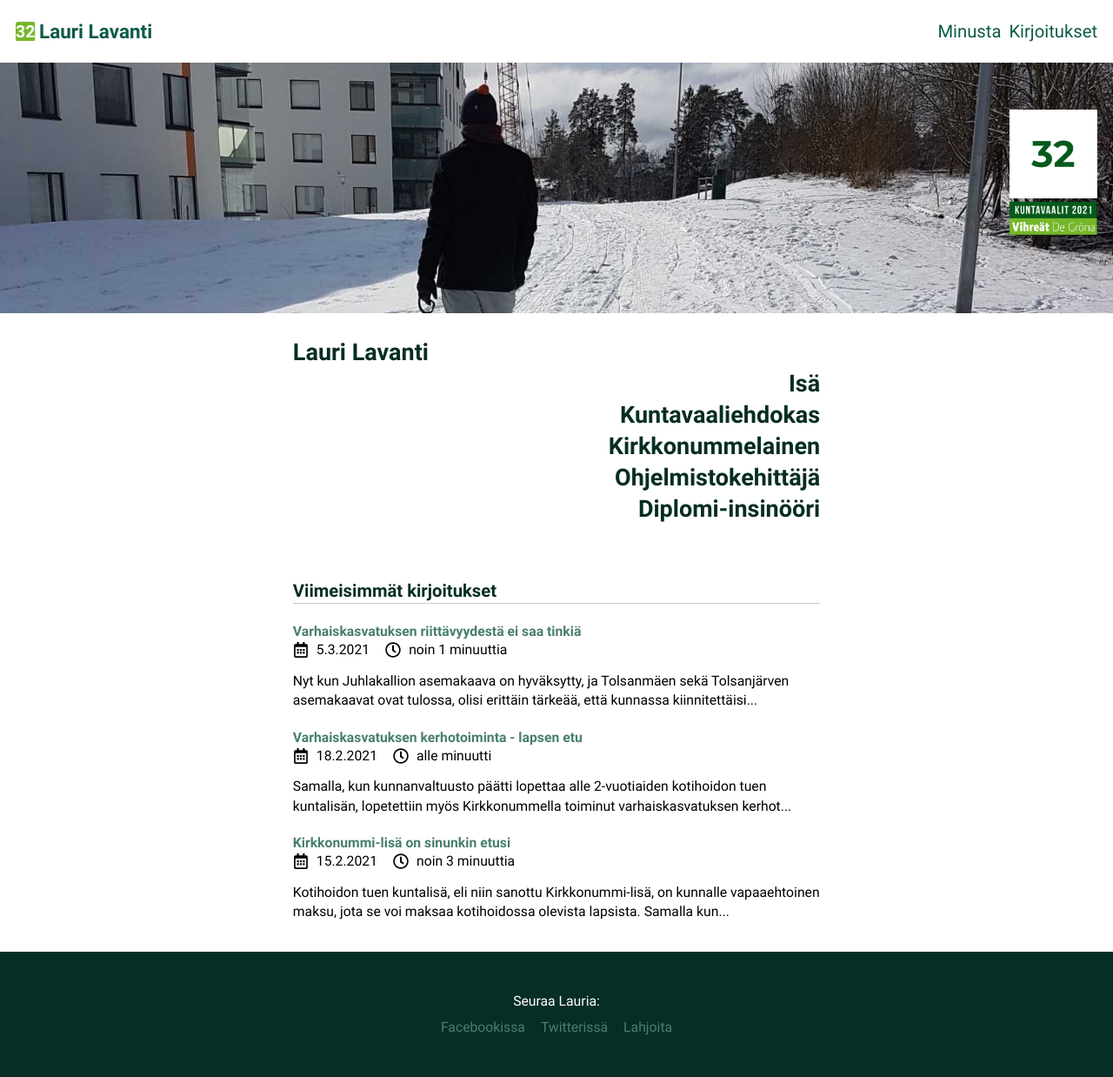
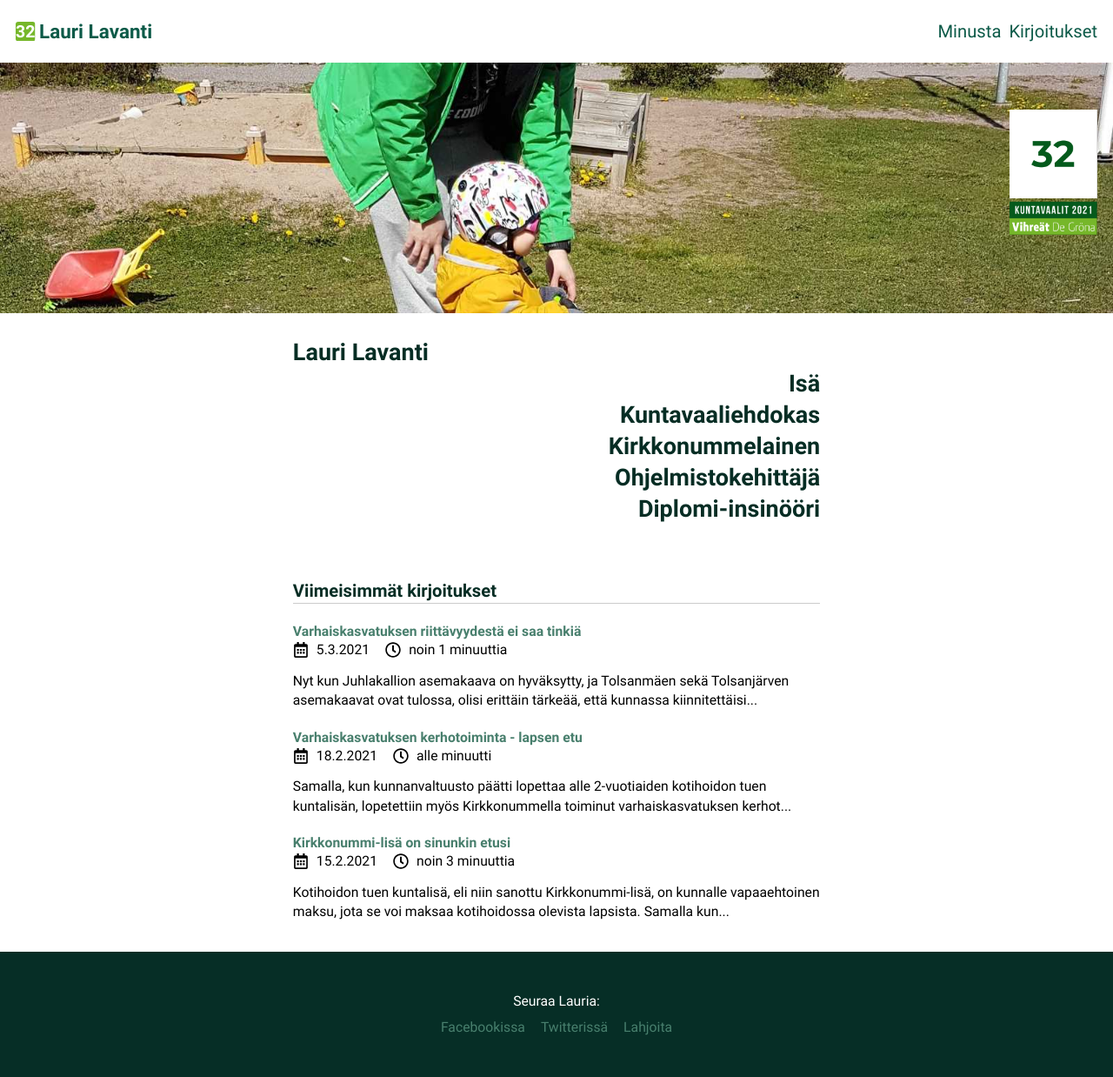
Before and after one commit to Lapanti/lapanti.github.io, a Jekyll site: the page built from index.html, in a window 1280 px wide. Shown: the whole page at 87% size. Built offline with Jekyll 4.4.1, drawn with Linux system fonts in a browser that asks for light colours.

Commit message:
update frontpage picture

```diff
--- a/_layouts/home.html
+++ b/_layouts/home.html
@@ -4,7 +4,7 @@ image: /assets/images/lauri-lavanti-l.jpg
 ---
 
 <article>
-  <img class="h" height="180" width="320" alt="Pulkkaretkellä" src="/assets/images/pulkkaretkella-s.jpg" srcset="/assets/images/pulkkaretkella-s.jpg 320w, /assets/images/pulkkaretkella-m.jpg 640w, /assets/images/pulkkaretkella-l.jpg 1024w, /assets/images/pulkkaretkella-xl.jpg 1600w" sizes="100vw" />
+  <img class="h" height="180" width="320" alt="Pyöräilyn harjoittelua tyttäreni kanssa" src="/assets/images/pyoraily-harjoituksia-s.jpg" srcset="/assets/images/pyoraily-harjoituksia-s.jpg 320w, /assets/images/pyoraily-harjoituksia-m.jpg 640w, /assets/images/pyoraily-harjoituksia-l.jpg 1024w, /assets/images/pyoraily-harjoituksia-xl.jpg 1600w" sizes="100vw" />
   <aside class="n">
     <img height="90" width="63" alt="ehdokas numero 32" src="/assets/images/ehdokasnumero-32.png" />
   </aside>
```
